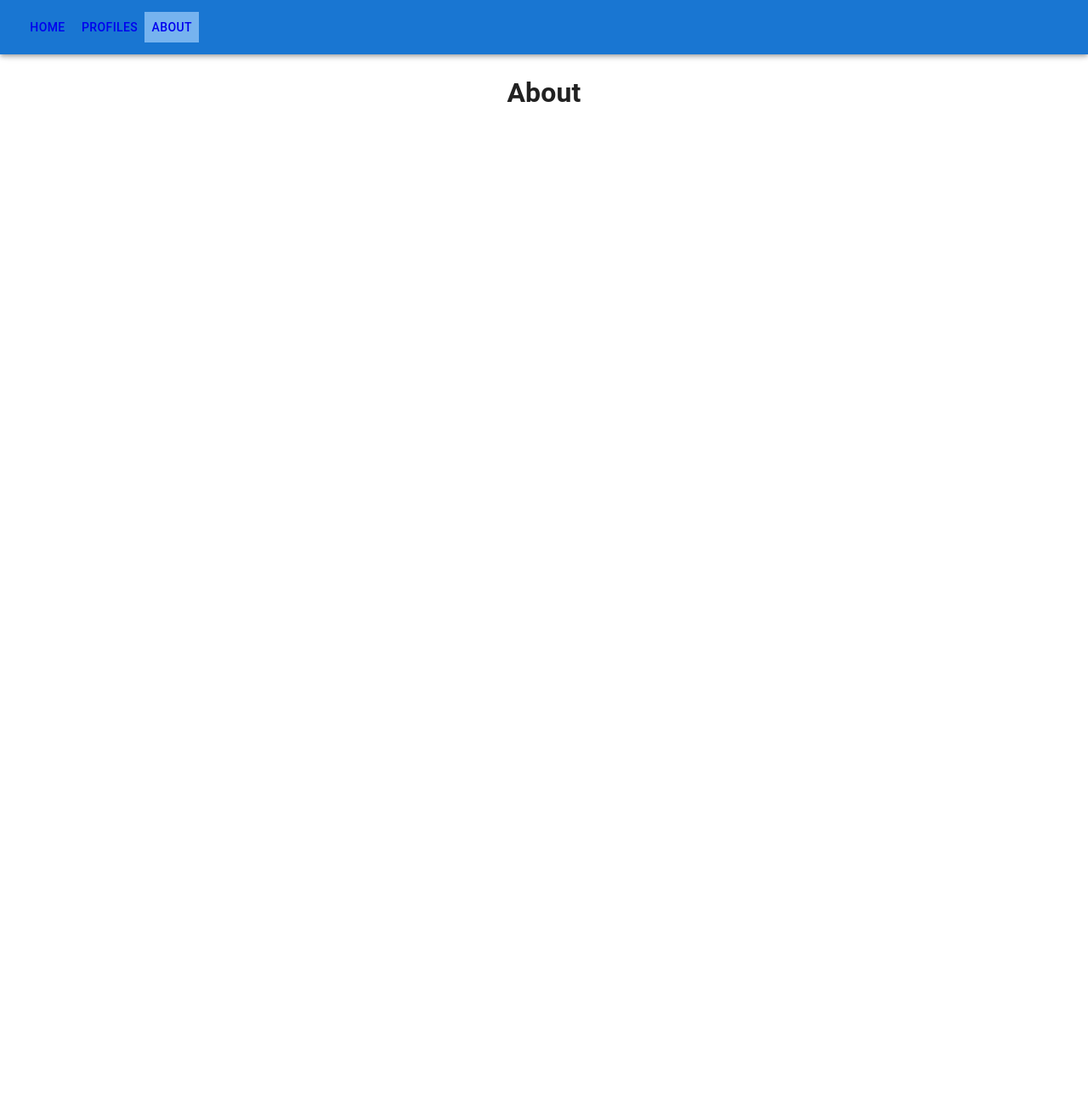
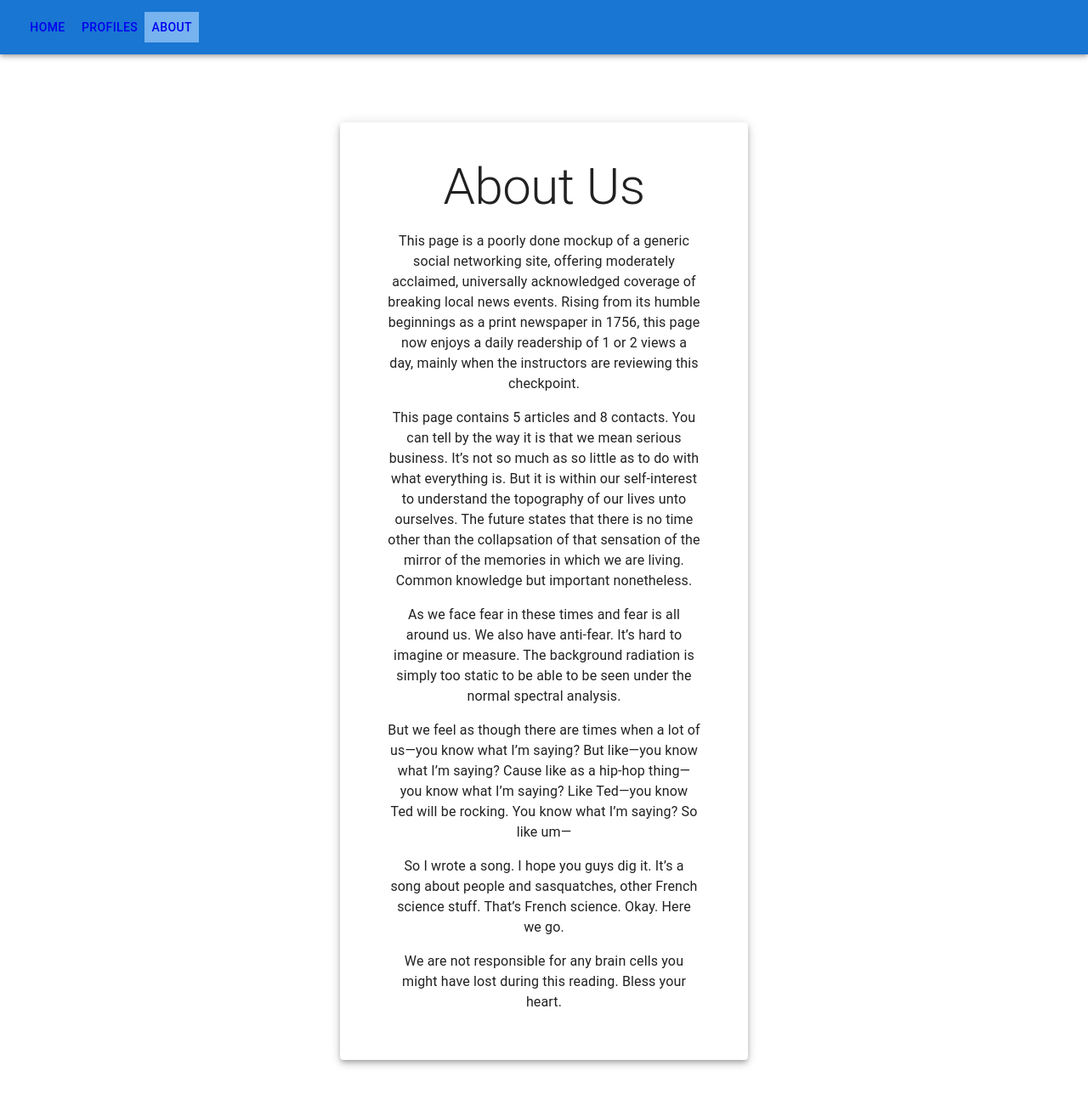
Before and after one commit to neg-0/social-network, a React (Create React App) app: page /about in a window 1280 px wide. Shown: the top 1294 px of the page at 85% size. Before the commit the page ends 800 px from the top, so only its background shows below. Built offline with nearby package versions, Linux system fonts and the light colour scheme.

Commit message:
Added About Us page

```diff
--- a/src/components/About.js
+++ b/src/components/About.js
@@ -1,5 +1,34 @@
+import { Paper, Typography } from "@mui/material";
+import { Box } from "@mui/system";
+import { UserProfile } from "./UserProfileDB"
+
+
 export default function About() {
-    return <h1>About</h1>
+    return (<Box sx={{ p: 10, width: "50vw", mx: "auto" }}>
+        <Paper elevation={5} sx={{ p: 5 }}>
+            <Typography variant="h2">About Us</Typography>
+            <Typography variant="p" component="div" margin={2}>This page is a poorly done mockup of a generic social networking site, offering moderately
+                acclaimed, universally acknowledged coverage of breaking local news events. Rising from its
+                humble beginnings as a print newspaper in 1756, this page now enjoys a daily readership of 1 or 2 views a day, mainly when the instructors
+                are reviewing this checkpoint.</Typography>
+
+            <Typography variant="p" component="div" margin={2}>This page contains {UserProfile.newsArticles.length} articles and {UserProfile.contactProfiles.length} contacts.
+                You can tell by the way it is that we mean serious business. It’s not so much as so little as to do with what everything is. But it is within our self-interest
+                to understand the topography of our lives unto ourselves. The future states that there is no time other than the collapsation of that sensation of the mirror of
+                the memories in which we are living. Common knowledge but important nonetheless. </Typography>
+
+            <Typography variant="p" component="div" margin={2}>As we face fear in these times and fear is all around us. We also have anti-fear. It’s hard to imagine or measure.
+                The background radiation is simply too static to be able to be seen under the normal spectral analysis. </Typography>
+
+            <Typography variant="p" component="div" margin={2}>But we feel as though there are times when a lot of us—you know what I’m saying? But like—you know what I’m saying?
+                Cause like as a hip-hop thing—you know what I’m saying? Like Ted—you know Ted will be rocking. You know what I’m saying? So like um—</Typography>
+
+            <Typography variant="p" component="div" margin={2}>So I wrote a song. I hope you guys dig it. It’s a song about people and sasquatches, other French science stuff.
+                That’s French science. Okay. Here we go.</Typography>
+
+            <Typography variant="p" component="div" margin={2}>We are not responsible for any brain cells you might have lost during this reading. Bless your heart.</Typography>
+        </Paper>
+    </Box>)
 }
 
 
```
